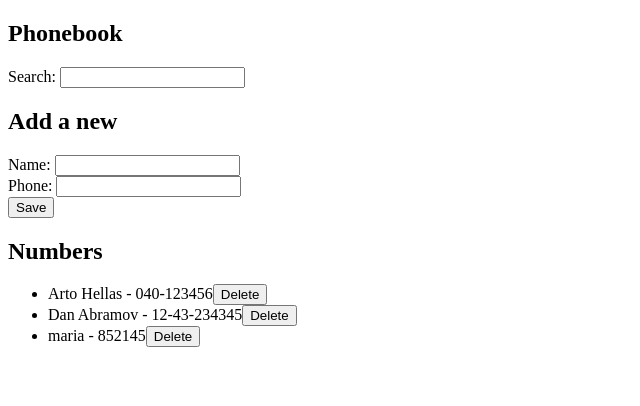
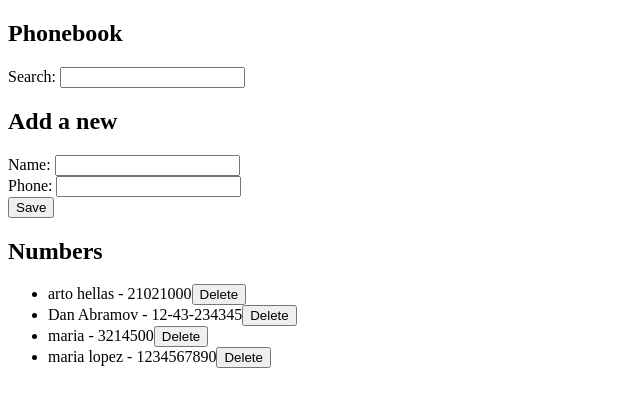
Before and after one commit to victoriapatarroyo/Fullstack-Helsinki-University, a React (Vite) app in the folder part2/phonebook/: page / in a window 1280 px wide. Shown: the top 406 px of the page, without its empty margins (0-640 px from the left). Built offline with nearby package versions, Linux system fonts and the light colour scheme; data requests are answered from the project's data file.

Commit message:
Ejercicio 2.15*: La Agenda Telefónica paso 10

```diff
--- a/part2/phonebook/db.json
+++ b/part2/phonebook/db.json
@@ -1,8 +1,8 @@
 {
   "persons": [
     {
-      "name": "Arto Hellas",
-      "number": "040-123456",
+      "name": "arto hellas",
+      "number": "21021000",
       "id": "1"
     },
     {
@@ -12,8 +12,13 @@
     },
     {
       "name": "maria",
-      "number": "852145",
+      "number": "3214500",
       "id": "Ja7Dr1LGlks"
+    },
+    {
+      "name": "maria lopez",
+      "number": "1234567890",
+      "id": "681BEQ2LzvE"
     }
   ],
   "$schema": "./node_modules/json-server/schema.json"
--- a/part2/phonebook/src/App.jsx
+++ b/part2/phonebook/src/App.jsx
@@ -33,26 +33,52 @@ const App = () => {
   const addName = (event) => {
     event.preventDefault();
 
+    const nameObject = {
+      name: newName,
+      number: newNumber,
+    };
+
     //Valido si existe el elemento
-    const nameExiste = persons.some(
+    const nameExiste = persons.find(
       (person) => person.name.toLowerCase() === newName.toLowerCase(),
     );
 
     if (nameExiste) {
-      alert(`${newName} is already to added to phonebook`);
+      const confirmUpdate = window.confirm(
+        `${newName} is already added to phonebook, replace the old number with a new one?`,
+      );
+
+      if (!confirmUpdate) {
+        return;
+      }
+
+      personService
+        .update(nameExiste.id, nameObject)
+        .then((returnedPerson) => {
+          setPersons(
+            persons.map((p) => (p.id !== nameExiste.id ? p : returnedPerson)),
+          );
+          setNewName("");
+          setNewNumber("");
+        })
+        .catch((error) => {
+          alert(
+            `Information of ${nameExiste.name} has already been removed from server`,
+          );
+          setPersons(persons.filter((p) => p.id !== nameExiste.id));
+        });
+
       return;
     }
-
-    const nameObject = {
-      name: newName,
-      number: newNumber,
-    };
 
     personService.create(nameObject).then((returnedPerson) => {
       setPersons(persons.concat(returnedPerson));
       setNewName("");
       setNewNumber("");
     });
+
+    alert(`${newName} is already to added to phonebook`);
+    return;
   };
 
   const handleNameChange = (event) => {
@@ -73,7 +99,6 @@ const App = () => {
   );
 
   const deleteNameOf = (id) => {
-    //const url = "http://localhost:3001/persons";
     const person = persons.find((n) => n.id === id);
     const confirmDelete = window.confirm(`Delete ${person.name} ?`);
 
--- a/part2/phonebook/src/services/person.js
+++ b/part2/phonebook/src/services/person.js
@@ -14,6 +14,7 @@ const create = (newObject) => {
 };
 
 const update = (id, newObject) => {
+  console.log(id);
   const request = axios.put(`${baseUrl}/${id}`, newObject);
   return request.then((response) => response.data);
 };
```
